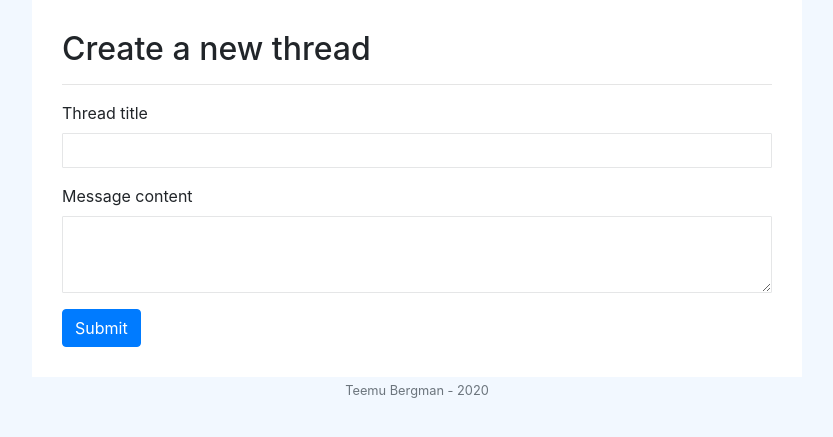
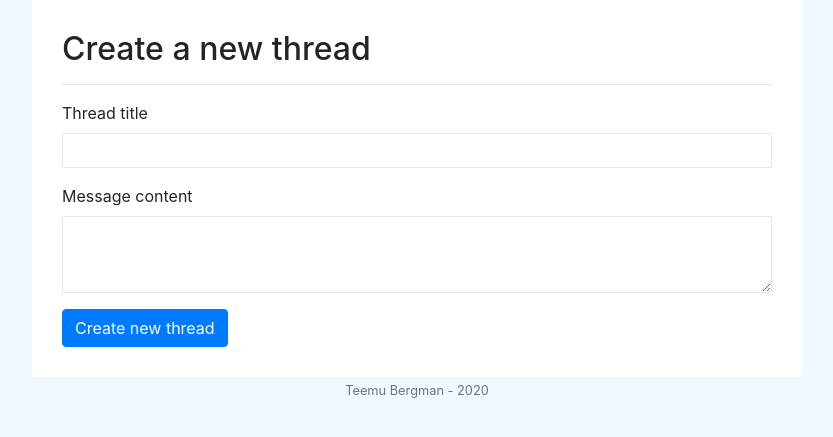
Before and after one commit to TeemuBergman/messageboard, a Flask app: page /board/1/createthread in a window 1280 px wide. Shown: the part 77-514 px from the top of the page, without its empty margins (223-1056 px from the left). Run offline with Flask 2, Linux system fonts and the light colour scheme; the visitor is signed in with stand-in values (Sample User, id 1); data comes from the database, SQL or seed files in the repository; some libraries are stand-ins or nearby versions.

Commit message:
Tidying up

```diff
--- a/messageboard/templates/new_thread.html
+++ b/messageboard/templates/new_thread.html
@@ -9,10 +9,9 @@
 					<h2>Create a new thread</h2>
 					<hr>
 				</div>
-
 				<!-- Form for a new thread title and content-->
 				<div class="col-md-12">
-                    <form action="/board/{{ category_id }}/createthreadpost" method="POST">
+					<form action="/board/{{ category_id }}/createthread" method="POST">
 						<div class="form-group">
 							<label for="thread_name">Thread title</label>
 							<input type="text" class="form-control" id="thread_name" name="thread_name">
@@ -21,7 +20,8 @@
 							<label for="content">Message content</label>
 							<textarea class="form-control" id="content" name="content" rows="3"></textarea>
 						</div>
-                        <button type="submit" class="btn btn-primary text-nowrap">Submit</button>
+						<input type="hidden" name="csrf_token" value="{{ session.csrf_token }}">
+						<button type="submit" class="btn btn-primary">Create new thread</button>
 					</form>
 				</div>
 			</div>
```
Lines whose indentation alone changed are shown as unchanged.
